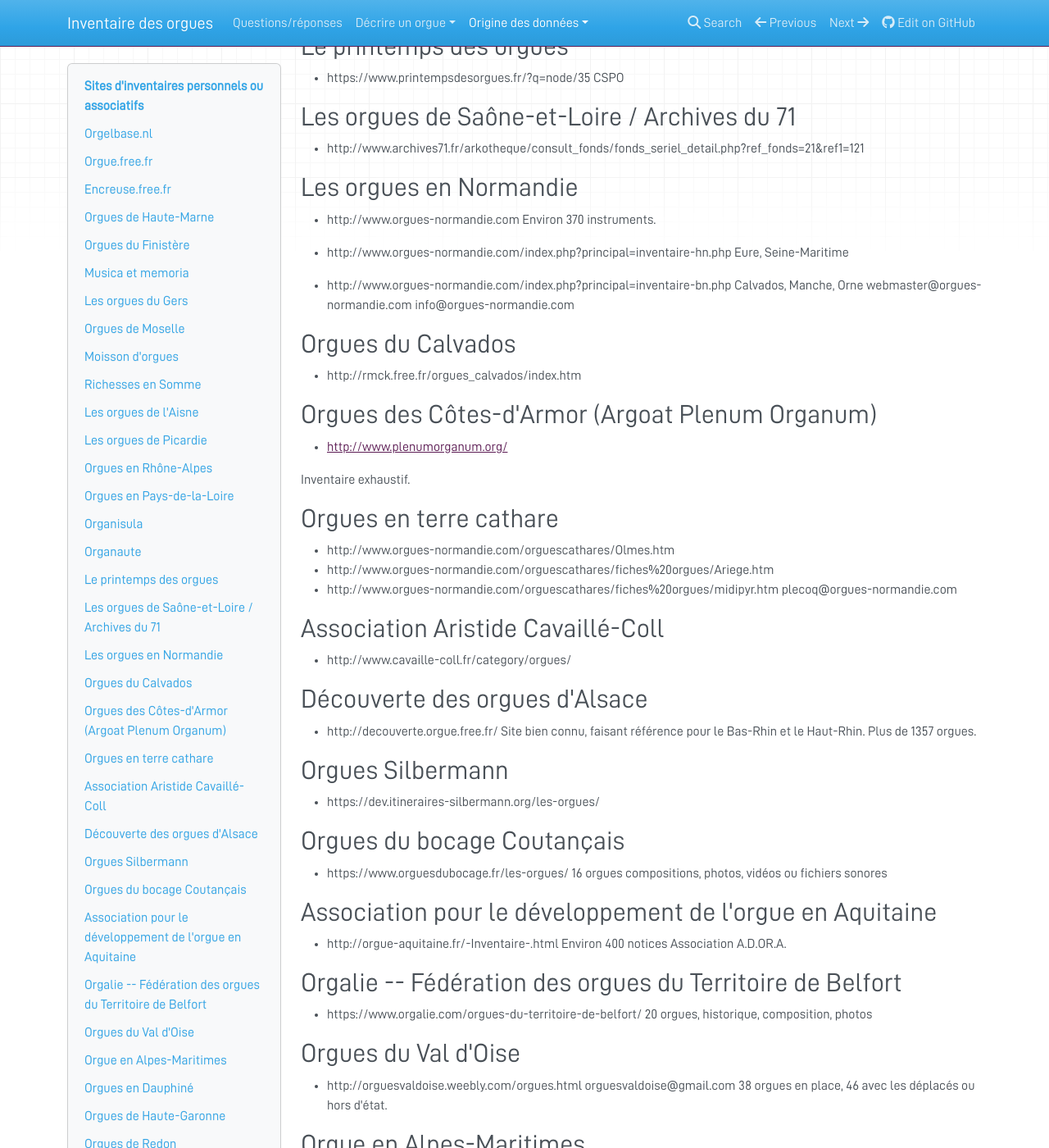
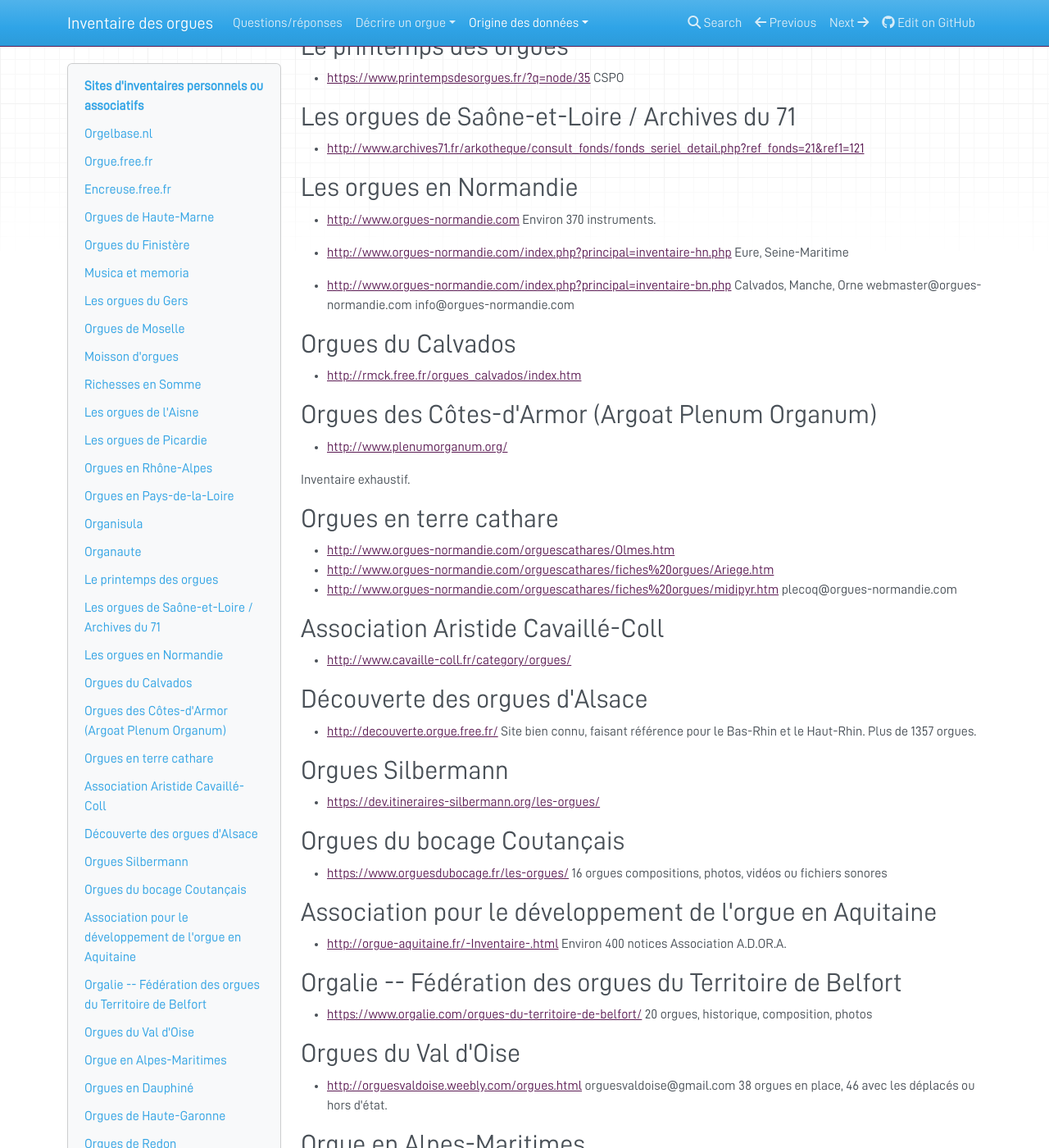
Before and after one commit to inventaire-des-orgues/docs, an MkDocs documentation site: the page built from docs/donnees_sites.md, in a window 1280 px wide and 1400 px high, scrolled down 1601 px. Shown: the whole window at 82% size. Built offline with MkDocs 1.6.1, drawn with Linux system fonts in a browser that asks for light colours; nearby versions of some CDN libraries; some of the changed text lies outside the part shown.

```diff
--- a/docs/donnees_sites.md
+++ b/docs/donnees_sites.md
@@ -1,26 +1,26 @@
 # Sites d'inventaires personnels ou associatifs
 
 ## Orgelbase.nl
-(http://www.orgbase.nl)
+- [http://www.orgbase.nl]()
 Enormément d'orgues en Europe, presque toute la France (~7700 orgues). Attention, la base comporte aussi des instruments électroniques et des harmoniums.
 
 ## Orgue.free.fr
-(orgue.free.fr)
+- [orgue.free.fr]()
 Une référence, beaucoup d'orgues français (1974), dont Paris (236 orgues), classés par arrondissement.
 
 ## Encreuse.free.fr
-(http://encreuse.free.fr/balades/orgues/)
+- [http://encreuse.free.fr/balades/orgues/]()
 Orgues de la Creuse.
 
 ## Orgues de Haute-Marne
-- http://pajusco.pagesperso-orange.fr/arts_et_loisirs/haute-marne-orgues-claude-pajusco.html
+- [http://pajusco.pagesperso-orange.fr/arts_et_loisirs/haute-marne-orgues-claude-pajusco.html]()
 
 ## Orgues du Finistère
-- http://orgues.finistere.free.fr
+- [http://orgues.finistere.free.fr]()
 Inventaire exhaustif, 95 orgues.
 
 ## Musica et memoria
-(http://www.musimem.com/orgue.html)
+- [http://www.musimem.com/orgue.html]()
 Quelques orgues, dont les orgues d'outre-mer : http://www.musimem.com/orgues_outre-mer.htm
 
 ## Les orgues du Gers
@@ -28,57 +28,57 @@ Quelques orgues, dont les orgues d'outre-mer : http://www.musimem.com/orgues_out
 - 30 orgues
 
 ## Orgues de Moselle
-- http://www.amofor.fr/Accueil%20Orgues%20Moselle.htm
+- [http://www.amofor.fr/Accueil%20Orgues%20Moselle.htm]()
 
 ## Moisson d'orgues
-- http://www.moissondorgues.fr
+- [http://www.moissondorgues.fr]()
 
 ## Richesses en Somme
-- https://www.richesses-en-somme.com/patrimoine-des-%C3%A9glises/orgues/
+- [https://www.richesses-en-somme.com/patrimoine-des-%C3%A9glises/orgues/]()
 
 ## Les orgues de l'Aisne
-- http://www.orgues-aisne.com
+- [http://www.orgues-aisne.com]()
 
 ## Les orgues de Picardie
-- http://orguespicardie.weebly.com/aisne.html
-- http://orguespicardie.weebly.com/oise.html
-- http://orguespicardie.weebly.com/somme.html
+- [http://orguespicardie.weebly.com/aisne.html]()
+- [http://orguespicardie.weebly.com/oise.html]()
+- [http://orguespicardie.weebly.com/somme.html]()
 
 ## Orgues en Rhône-Alpes
-- http://orgues-en-rhonalpe.weebly.com
+- [http://orgues-en-rhonalpe.weebly.com]()
 
 ## Orgues en Pays-de-la-Loire
-- http://www.orguepaysdelaloire.fr/inventaire/
+- [http://www.orguepaysdelaloire.fr/inventaire/]()
 
 ## Organisula
 Orgues de Corse.
-- https://www.organisula.com/communes
+- [https://www.organisula.com/communes]()
 
 ## Organaute
-- http://frederic.chapelet.free.fr/orguesenfr.htm
+- [http://frederic.chapelet.free.fr/orguesenfr.htm]()
 Quelques orgues en vrac
 
 ## Le printemps des orgues
-- https://www.printempsdesorgues.fr/?q=node/35
+- [https://www.printempsdesorgues.fr/?q=node/35]()
 CSPO
 
 ## Les orgues de Saône-et-Loire / Archives du 71
-- http://www.archives71.fr/arkotheque/consult_fonds/fonds_seriel_detail.php?ref_fonds=21&ref1=121
+- [http://www.archives71.fr/arkotheque/consult_fonds/fonds_seriel_detail.php?ref_fonds=21&ref1=121]()
 
 ## Les orgues en Normandie
-- http://www.orgues-normandie.com
+- [http://www.orgues-normandie.com]()
 Environ 370 instruments.
 
-- http://www.orgues-normandie.com/index.php?principal=inventaire-hn.php
+- [http://www.orgues-normandie.com/index.php?principal=inventaire-hn.php]()
 Eure, Seine-Maritime
 
-- http://www.orgues-normandie.com/index.php?principal=inventaire-bn.php
+- [http://www.orgues-normandie.com/index.php?principal=inventaire-bn.php]()
 Calvados, Manche, Orne
 webmaster@orgues-normandie.com
 info@orgues-normandie.com
 
 ## Orgues du Calvados
-- http://rmck.free.fr/orgues_calvados/index.htm
+- [http://rmck.free.fr/orgues_calvados/index.htm]()
 
 ## Orgues des Côtes-d'Armor (Argoat Plenum Organum)
 - [http://www.plenumorganum.org/]()
@@ -86,130 +86,131 @@ info@orgues-normandie.com
 Inventaire exhaustif.
 
 ## Orgues en terre cathare
-- http://www.orgues-normandie.com/orguescathares/Olmes.htm
-- http://www.orgues-normandie.com/orguescathares/fiches%20orgues/Ariege.htm
-- http://www.orgues-normandie.com/orguescathares/fiches%20orgues/midipyr.htm
+- [http://www.orgues-normandie.com/orguescathares/Olmes.htm]()
+- [http://www.orgues-normandie.com/orguescathares/fiches%20orgues/Ariege.htm]()
+- [http://www.orgues-normandie.com/orguescathares/fiches%20orgues/midipyr.htm]()
 plecoq@orgues-normandie.com
 
 ## Association Aristide Cavaillé-Coll
-- http://www.cavaille-coll.fr/category/orgues/
+- [http://www.cavaille-coll.fr/category/orgues/]()
 
 ## Découverte des orgues d'Alsace
-- http://decouverte.orgue.free.fr/
+- [http://decouverte.orgue.free.fr/]()
 Site bien connu, faisant référence pour le Bas-Rhin et le Haut-Rhin. Plus de 1357 orgues.
 
 ## Orgues Silbermann
-- https://dev.itineraires-silbermann.org/les-orgues/
+- [https://dev.itineraires-silbermann.org/les-orgues/]()
 
 ## Orgues du bocage Coutançais
-- https://www.orguesdubocage.fr/les-orgues/
+- [https://www.orguesdubocage.fr/les-orgues/]()
 16 orgues
 compositions, photos, vidéos ou fichiers sonores
 
 ## Association pour le développement de l'orgue en Aquitaine
-- http://orgue-aquitaine.fr/-Inventaire-.html
+- [http://orgue-aquitaine.fr/-Inventaire-.html]()
 Environ 400 notices
 Association A.D.OR.A.
 
 ## Orgalie -- Fédération des orgues du Territoire de Belfort
-- https://www.orgalie.com/orgues-du-territoire-de-belfort/
+- [https://www.orgalie.com/orgues-du-territoire-de-belfort/]()
 20 orgues, historique, composition, photos
 
 ## Orgues du Val d'Oise
-- http://orguesvaldoise.weebly.com/orgues.html
+- [http://orguesvaldoise.weebly.com/orgues.html]()
 orguesvaldoise@gmail.com
 38 orgues en place, 46 avec les déplacés ou hors d'état.
 
 ## Orgue en Alpes-Maritimes
-- http://orgue06.free.fr/orgue06.html
+- [http://orgue06.free.fr/orgue06.html]()
 
 ## Orgues en Dauphiné
-- http://orgues.free.fr/
+- [http://orgues.free.fr/]()
 
 ## Orgues de Haute-Garonne
-- http://www.toulouse-les-orgues.org/
+- [http://www.toulouse-les-orgues.org/]()
 
 ## Orgues de Redon
-http://orgue-redon.blogspot.com/
+- [http://orgue-redon.blogspot.com/]()
 
 ## Orgues du Loiret
-- http://orguesduloiret.fr/index.php/LES-ORGUES-DU-LOIRET/id-menu-37.html
+- [http://orguesduloiret.fr/index.php/LES-ORGUES-DU-LOIRET/id-menu-37.html]()
 
 ## L'orgue et ses buffets
-- http://orgues.ublog.com/lorgue_et_ses_buffets/sommaire_summary/index.html
+- [http://orgues.ublog.com/lorgue_et_ses_buffets/sommaire_summary/index.html]()
 didber@club-internet.fr
 
 ## Het orgel
-- http://www.hetorgel.nl/findex.php
+- [http://www.hetorgel.nl/findex.php]()
 
 ## Orgues et vitraux
-- http://www.orgues-et-vitraux.ch/default.asp/2-0-138-11-6-1/
+- [http://www.orgues-et-vitraux.ch/default.asp/2-0-138-11-6-1/]()
 
 ## Orguesfrance
-- http://orguesfrance.com
+- [http://orguesfrance.com]()
 Plus de 800 orgues.
 
 ## Orgues de Brest
-- http://www.brestorguesaintlouis.com/galerie-photos/ (Saint-Louis de Brest + Auray, St-Pol, Lorient, Carnarc, Ergué-Gabéric, Chapelle Delcourt-Ponchelet, Loctudy)
+- [http://www.brestorguesaintlouis.com/galerie-photos/]()
+  (Saint-Louis de Brest + Auray, St-Pol, Lorient, Carnarc, Ergué-Gabéric, Chapelle Delcourt-Ponchelet, Loctudy)
 
 ## Orgues méridionales
-http://orgues.meridionales.free.fr
+- [http://orgues.meridionales.free.fr]()
 
 ## Orgue en Champagne
-https://orgue-en-champagne51.wixsite.com/stage-improvisation/les-orgues
+- [https://orgue-en-champagne51.wixsite.com/stage-improvisation/les-orgues]()
 
 ## Wikipédia Orgues des Alpes-Maritimes
-(https://fr.wikipedia.org/wiki/Liste_des_orgues_des_Alpes-Maritimes)
+- [https://fr.wikipedia.org/wiki/Liste_des_orgues_des_Alpes-Maritimes]()
 
 ## Wikipédia Orgue en Alsace
-(https://fr.wikipedia.org/wiki/Orgue_en_Alsace)
+- [https://fr.wikipedia.org/wiki/Orgue_en_Alsace]()
 
 ## Wikipédia Liste des orgues d'Alsace
-(https://fr.wikipedia.org/wiki/Liste_des_orgues_d'Alsace)
+- [https://fr.wikipedia.org/wiki/Liste_des_orgues_d'Alsace]()
 
 ## Wikipédia Liste des orgues de l'Ain
-(https://fr.wikipedia.org/wiki/Liste_des_orgues_de_l'Ain)
+- [https://fr.wikipedia.org/wiki/Liste_des_orgues_de_l'Ain]()
 
 ## Wikipédia Liste des orgues de Colmar
-(https://fr.wikipedia.org/wiki/Liste_des_orgues_de_Colmar)
+- [https://fr.wikipedia.org/wiki/Liste_des_orgues_de_Colmar]()
 
 ## Wikipédia Liste des orgues de Paris
-(https://fr.wikipedia.org/wiki/Liste_des_orgues_de_Paris)
+- [https://fr.wikipedia.org/wiki/Liste_des_orgues_de_Paris]()
 
 ## Wikipédia Liste des orgues de Toulouse
-(https://fr.wikipedia.org/wiki/Liste_des_orgues_de_Toulouse)
+- [https://fr.wikipedia.org/wiki/Liste_des_orgues_de_Toulouse]()
 
 
 
 # Facteurs d'orgues
 
 ## Laurent Plet
-- http://lplet.org/orgues/liste.htm
-- http://lplet.org/orgues/neuves.htm
+- [http://lplet.org/orgues/liste.htm]()
+- [http://lplet.org/orgues/neuves.htm]()
 
 ## Kern
-- http://www.kernpipeorgan.com/francais/restauration.htm
+- [http://www.kernpipeorgan.com/francais/restauration.htm]()
 
 ## Pascal Quoirin
-- https://www.atelier-quoirin.com/constructions_orgues_quoirin.php
-- https://www.atelier-quoirin.com/restaurations_orgues_quoirin.php
+- [https://www.atelier-quoirin.com/constructions_orgues_quoirin.php]()
+- [https://www.atelier-quoirin.com/restaurations_orgues_quoirin.php]()
 
 ## Toussaint
-- http://orguent.fr/fr/accueil.php?cat=orrein
-- http://orguent.fr/fr/accueil.php?cat=ornein
+- [http://orguent.fr/fr/accueil.php?cat=orrein]()
+- [http://orguent.fr/fr/accueil.php?cat=ornein]()
 
 ## Jean-Pascal Villard
-- http://www.facteur-orgue-villard.com/references-facteur-orgue.html
+- [http://www.facteur-orgue-villard.com/references-facteur-orgue.html]()
 
 ## Dalstein-Haerpfer
-https://fr.m.wikipedia.org/wiki/Dalstein-Haerpfer
+- [https://fr.m.wikipedia.org/wiki/Dalstein-Haerpfer]()
 
 # Sites sur un orgue / une association
 
 ## Sites de liens
-- http://www.orgue-en-france.org/presentation/annuaire-associations-adherentes/
-- http://orguesfrance.com/SelectSources.php (Lien vers d'autres pays)
-- http://www.orgues-normandie.com/index.php?principal=liens.php
+- [http://www.orgue-en-france.org/presentation/annuaire-associations-adherentes/]()
+- [http://orguesfrance.com/SelectSources.php (Lien vers d'autres pays)]()
+- [http://www.orgues-normandie.com/index.php?principal=liens.php]()
 
 ## Sites individuels
 
```
